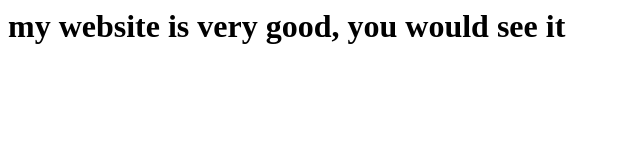
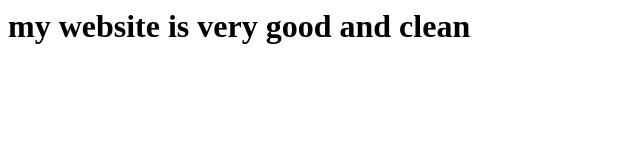
Before and after one commit to amruta-jinde/test-repo-27072024, a plain HTML site: page index.html in a window 1280 px wide. Shown: the whole page, without its empty margins (0-640 px from the left). Drawn offline with Linux system fonts and the light colour scheme.

```diff
--- a/index.html
+++ b/index.html
@@ -1,4 +1,4 @@
 <html>
 <title> this is my first website </title>
-<h1> my website is very good, you would see it </h1>
+<h1> my website is very good and clean </h1>
 </html>
```
